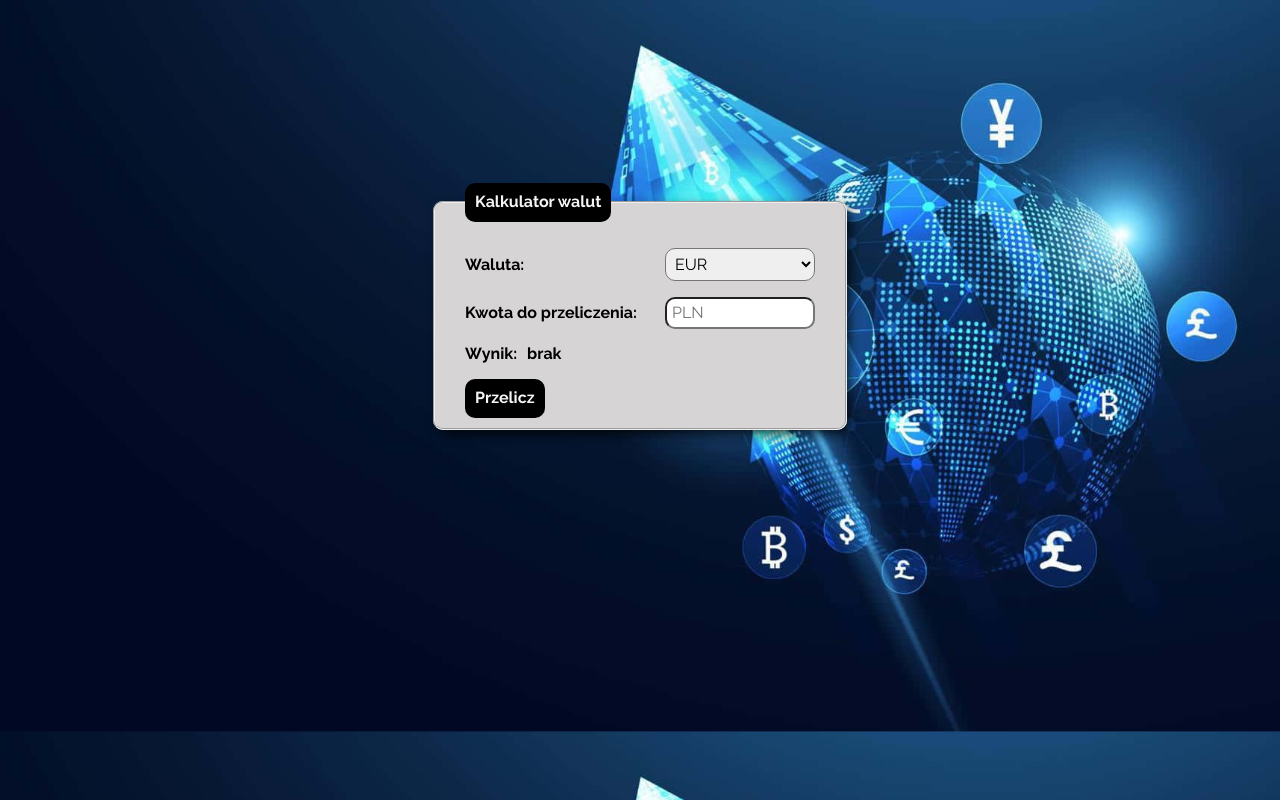
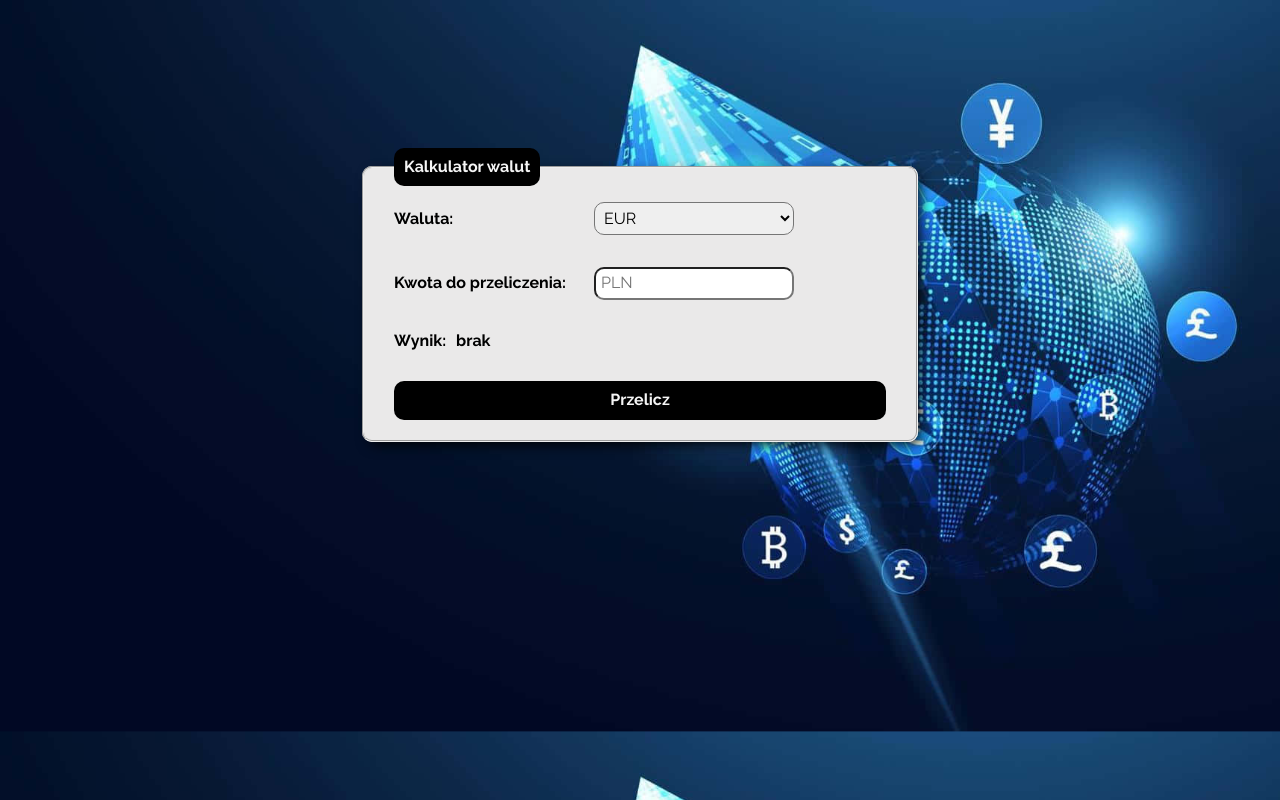
Before and after one commit to am97veb/courrency-converter-react, a React (Create React App) app: page / in a window 1280 px wide. Built offline with nearby package versions, Linux system fonts and the light colour scheme.

Commit message:
small changes to the appearance of the applic

```diff
--- a/src/Form/style.css
+++ b/src/Form/style.css
@@ -1,13 +1,16 @@
 .form {
-    margin: 40% 20px;
+    margin: 10% auto;
     max-width: 600px;
+    padding: 20px;
 }
 
 .form__fieldset {
+    display: flex;
+    flex-direction: column;
     border-radius: 10px;
-    background-color: rgb(214, 212, 212);
+    background-color: rgb(234, 233, 233);
     box-shadow: 5px 5px 14px -3px #000000;
-    padding: 10px 30px;
+    padding: 0 30px 20px;
 }
 
 .form__legend {
@@ -19,8 +22,7 @@
 
 .form__field {
     border-radius: 10px;
-    width: 150px;
-    max-width: 200px;
+    width: 200px;
     padding: 5px;
 }
 
--- a/src/Result/style.css
+++ b/src/Result/style.css
@@ -7,6 +7,7 @@
     color: whitesmoke;
     border-radius: 10px;
     padding: 10px;
+    margin-top: 15px;
     font-weight: bold;
     border: none;
     cursor: pointer;
--- a/src/index.css
+++ b/src/index.css
@@ -7,8 +7,6 @@ html {
 }
 
 body {
-  display: flex;
-  justify-content: center;
   background-image: url("/src/exchange-61usj3k0iaya8ys1.jpg");
   background-size: cover;
   font-family: "Raleway", sans-serif;
```
